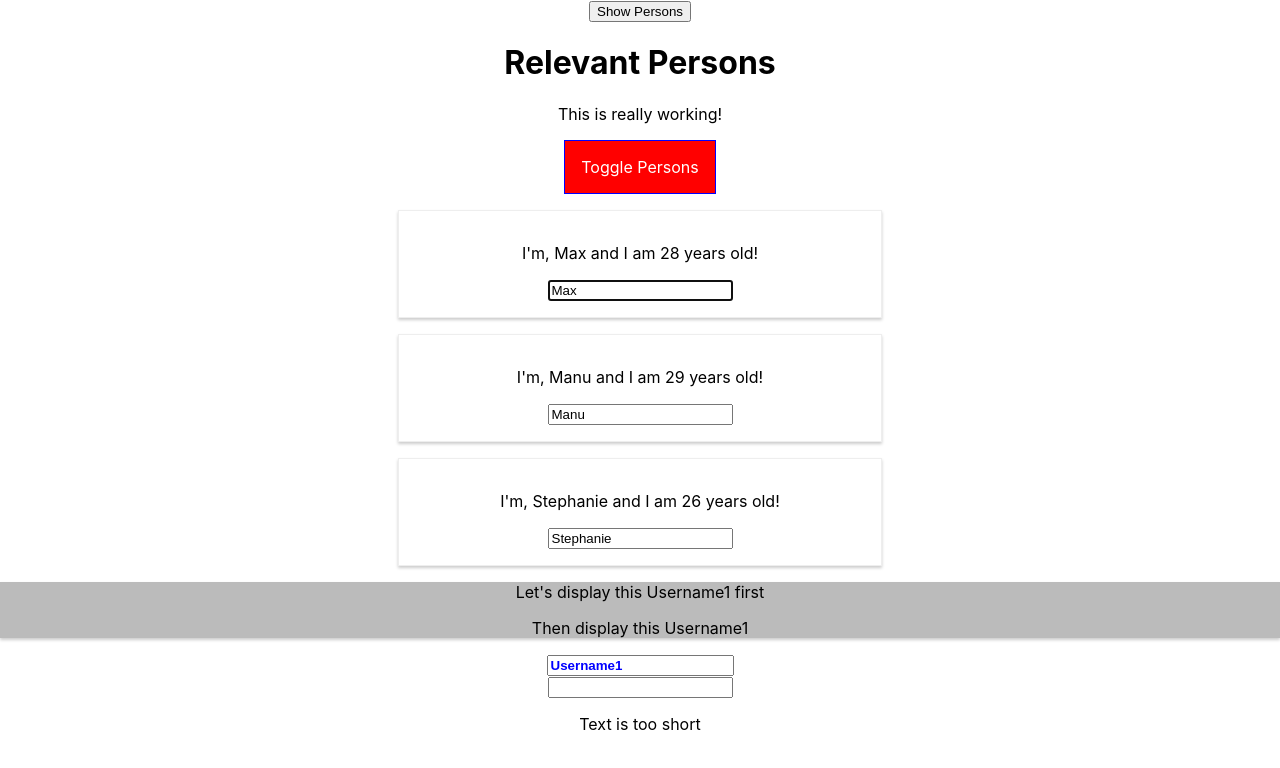
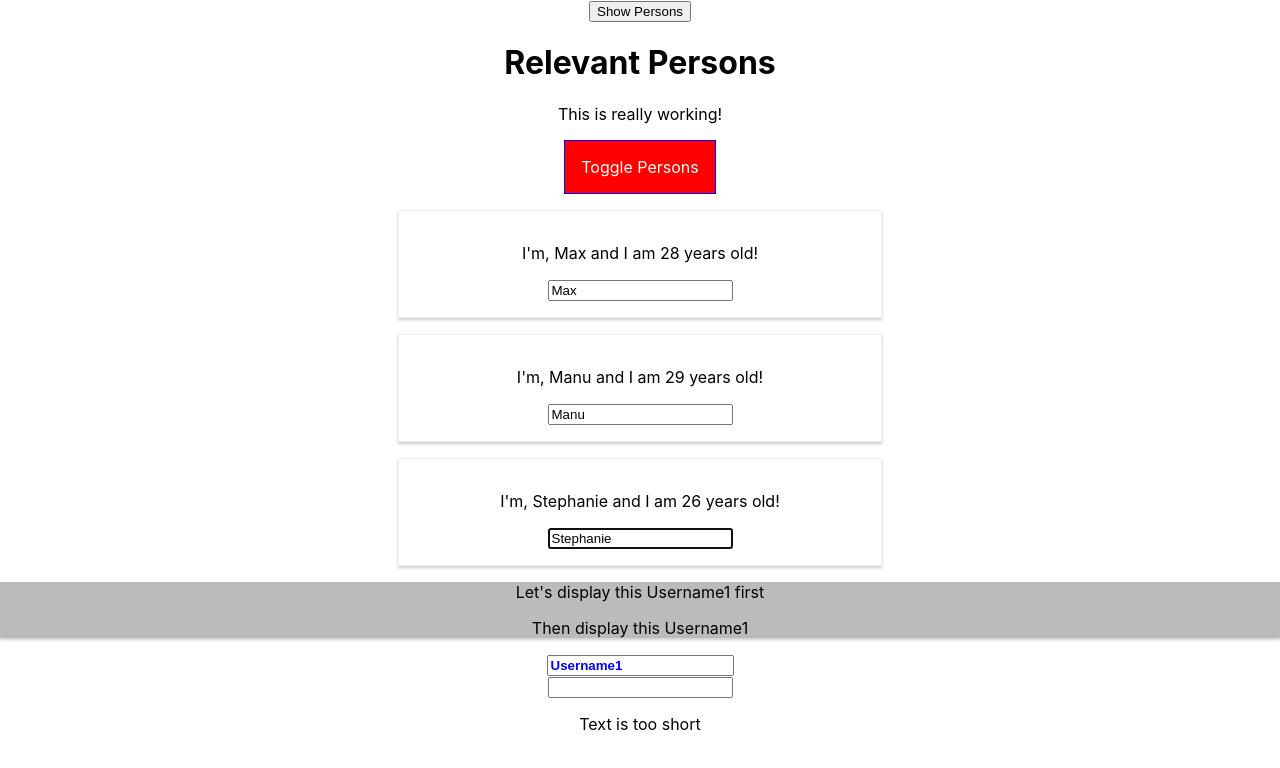
Before and after one commit to tangallan/react-practice-guide, a React app: page / in a window 1280 px wide. Both pictures are taken after a click on the button "Show Persons". Shown: the top 768 px of the page. Built offline with nearby package versions, Linux system fonts and the light colour scheme.

Commit message:
Messing with Forwarded ref

```diff
--- a/src/components/Persons/Person/Person.js
+++ b/src/components/Persons/Person/Person.js
@@ -9,6 +9,7 @@
         super(props);
         //this.sHandler = this.sHandler.bind(this);
         console.log('[Person.js] ', props);
+        this.inputElement = React.createRef();
     }
 
     componentWillMount() {
@@ -17,9 +18,13 @@
 
     componentDidMount() {
         console.log('Person.js, component did mount!');
-        if (this.props.position === 0) {
-            this.inputElement.focus();
-        }
+    }
+
+    focus() {
+        // if (this.props.position === 0) {
+
+        // }
+        this.inputElement.current.focus(); // current, lookup docs for React.createRef
     }
 
     // NOTE ref is only for stateful components
@@ -33,7 +38,7 @@
                 </p>
                 <p>{this.props.children}</p>
                 <input
-                    ref={(inp) => { this.inputElement = inp; }}
+                    ref={this.inputElement}
                     type='text'
                     onChange={this.props.changed}
                     value={this.props.name}
--- a/src/components/Persons/Persons.js
+++ b/src/components/Persons/Persons.js
@@ -9,6 +9,7 @@
         super(props);
         //this.sHandler = this.sHandler.bind(this);
         console.log('[Persons.js] ', props);
+        this.lastPersonRef = React.createRef();
     }
 
     componentWillMount() {
@@ -17,6 +18,7 @@
 
     componentDidMount() {
         console.log('Persons.js, component did mount!');
+        this.lastPersonRef.current.focus();
     }
 
     componentWillReceiveProps(nextProps) {
@@ -44,6 +46,7 @@
         return this.props.persons.map((person, index) => {
             return (
                 <Person
+                    ref={this.lastPersonRef}
                     click={() => this.props.clicked(index)}
                     name={person.name}
                     age={person.age}
--- a/src/hoc/WithClassV2.js
+++ b/src/hoc/WithClassV2.js
@@ -12,16 +12,20 @@
 
 // returns a H.O.C STATEFUL component
 const WithClassV2 = (WrappedComponent, className) => {
-    return class extends Component {
+    const WithClass = class extends Component {
         render() {
             return (
                 <div className={className}>
                     {/* need to just pass props...do not ever change the wrapped component */}
-                    <WrappedComponent {...this.props} />
+                    <WrappedComponent ref={this.props.forwardedRef} {...this.props} />
                 </div>
             )
         }
     }
+
+    return React.forwardRef((props, ref) => {
+        return <WithClass {...props} forwardedRef={ref} />;
+    });
 };
 
 export default WithClassV2;
```
